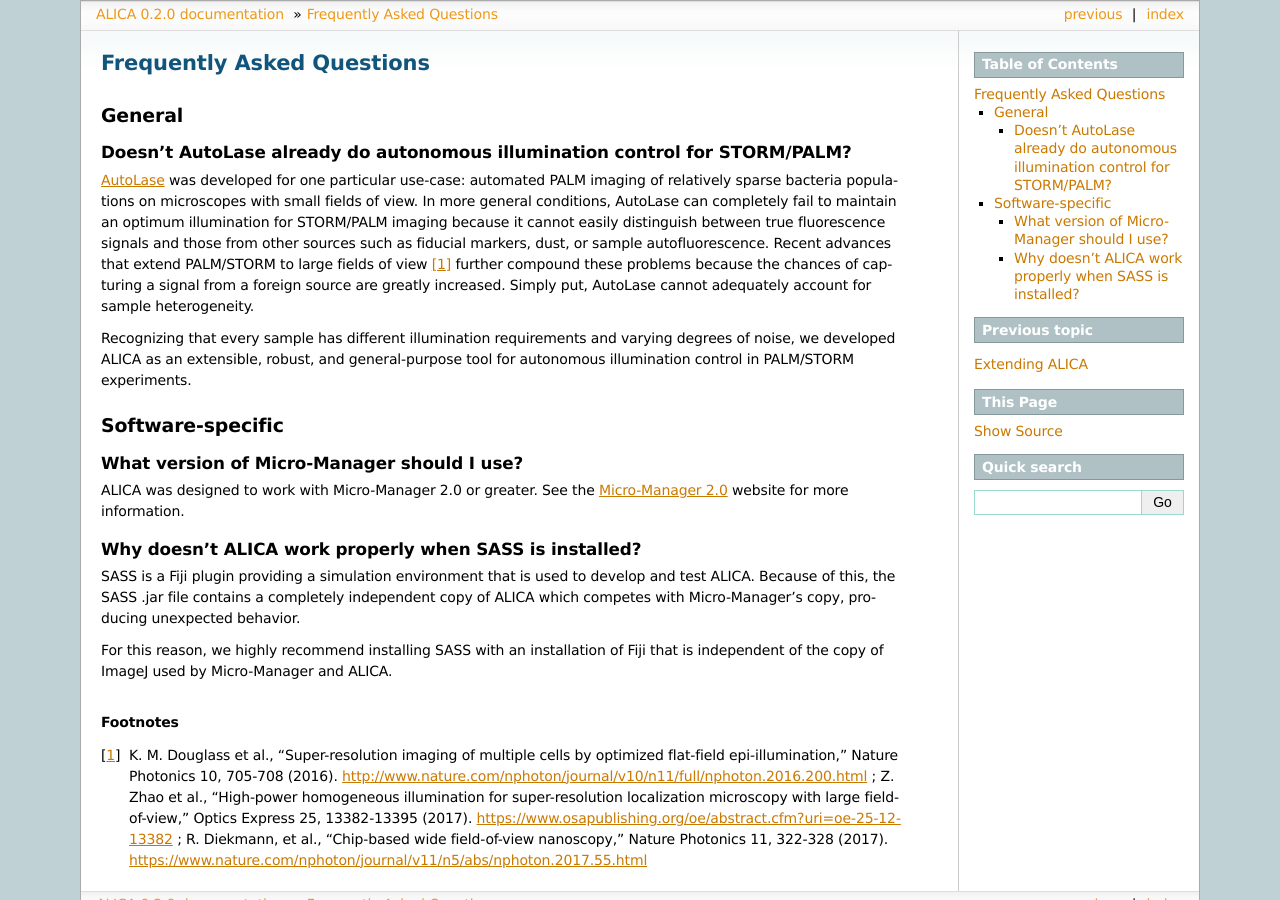
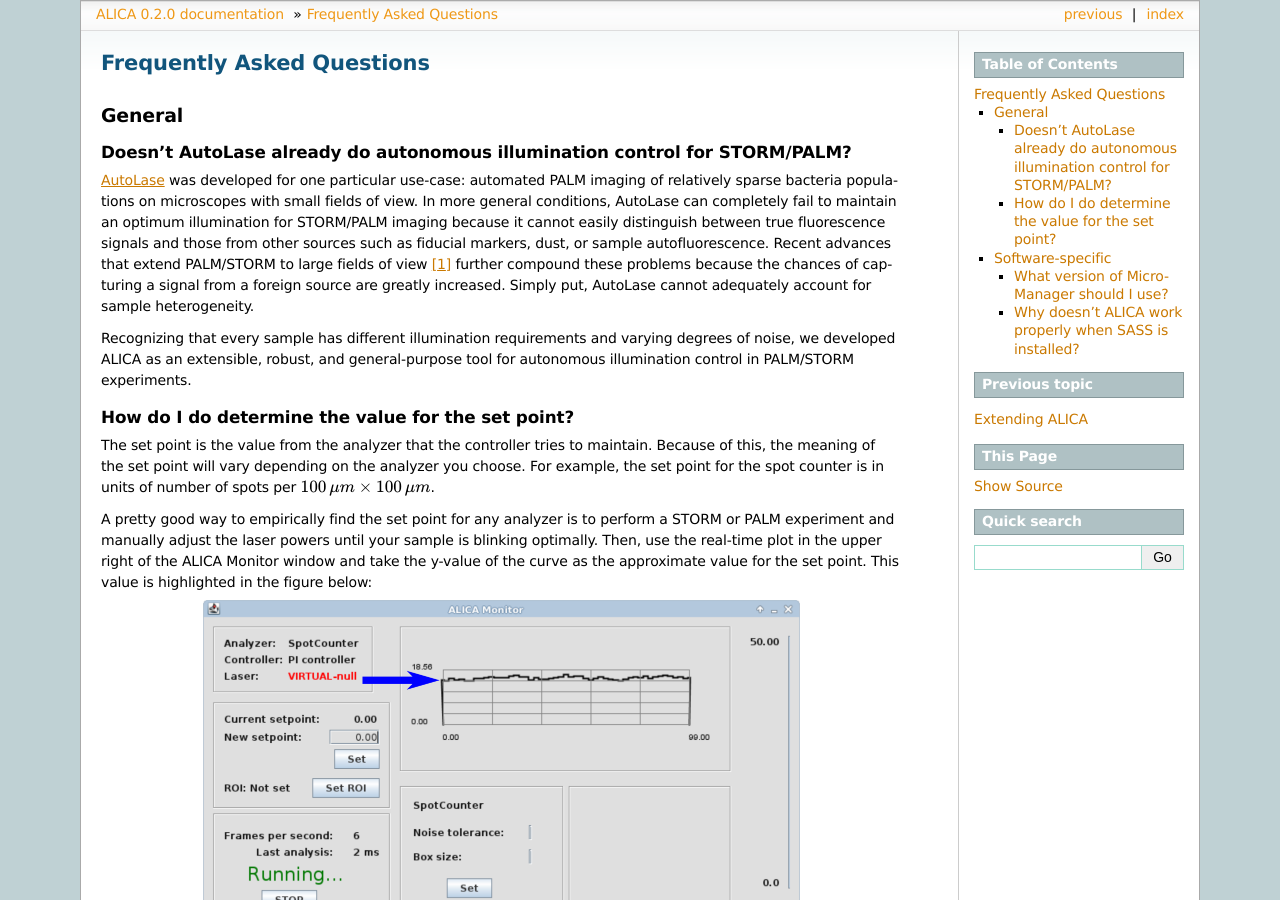
Before and after one commit to LEB-EPFL/ALICA, a Sphinx documentation site: the page built from docs/source/faq.rst, in a window 1280 px wide and 900 px high. Built offline with Sphinx 7.4.7, drawn with Linux system fonts in a browser that asks for light colours; pages that are not in the unit, such as notebooks, are missing from menus.

Commit message:
Updated FAQ to describe how to select a set point.

```diff
--- a/docs/source/faq.rst
+++ b/docs/source/faq.rst
@@ -23,6 +23,28 @@ Recognizing that every sample has different illumination requirements
 and varying degrees of noise, we developed ALICA as an extensible,
 robust, and general-purpose tool for autonomous illumination control
 in PALM/STORM experiments.
+
+How do I do determine the value for the set point?
+--------------------------------------------------
+
+The set point is the value from the analyzer that the controller tries
+to maintain. Because of this, the meaning of the set point will vary
+depending on the analyzer you choose. For example, the set point for
+the spot counter is in units of number of spots per :math:`100 \, \mu
+m \times 100 \, \mu m`.
+
+A pretty good way to empirically find the set point for any analyzer
+is to perform a STORM or PALM experiment and manually adjust the laser
+powers until your sample is blinking optimally. Then, use the
+real-time plot in the upper right of the ALICA Monitor window and take
+the y-value of the curve as the approximate value for the set
+point. This value is highlighted in the figure below:
+
+.. image:: _images/alica_monitor_setpoint.png
+   :alt: You can use the real-time graph in the ALICA monitor window
+         to help determine the optimum set point.
+   :align: center
+   :scale: 25%
 
 Software-specific
 +++++++++++++++++
```
Also changed, not shown: docs/source/_images/alica_monitor_setpoint.png (added).
